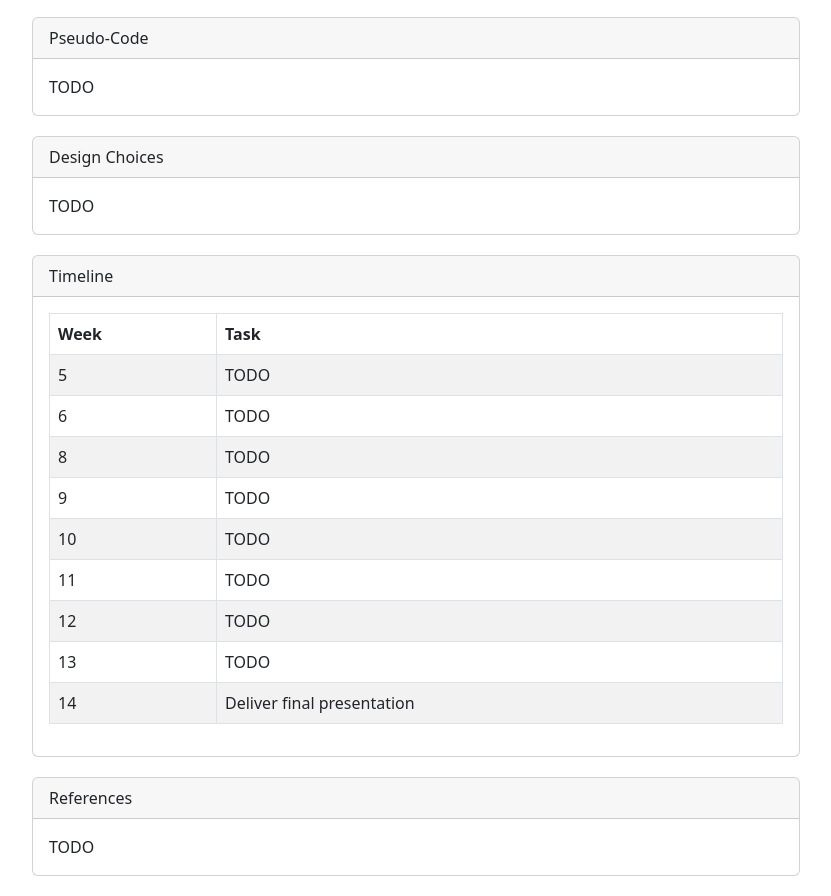
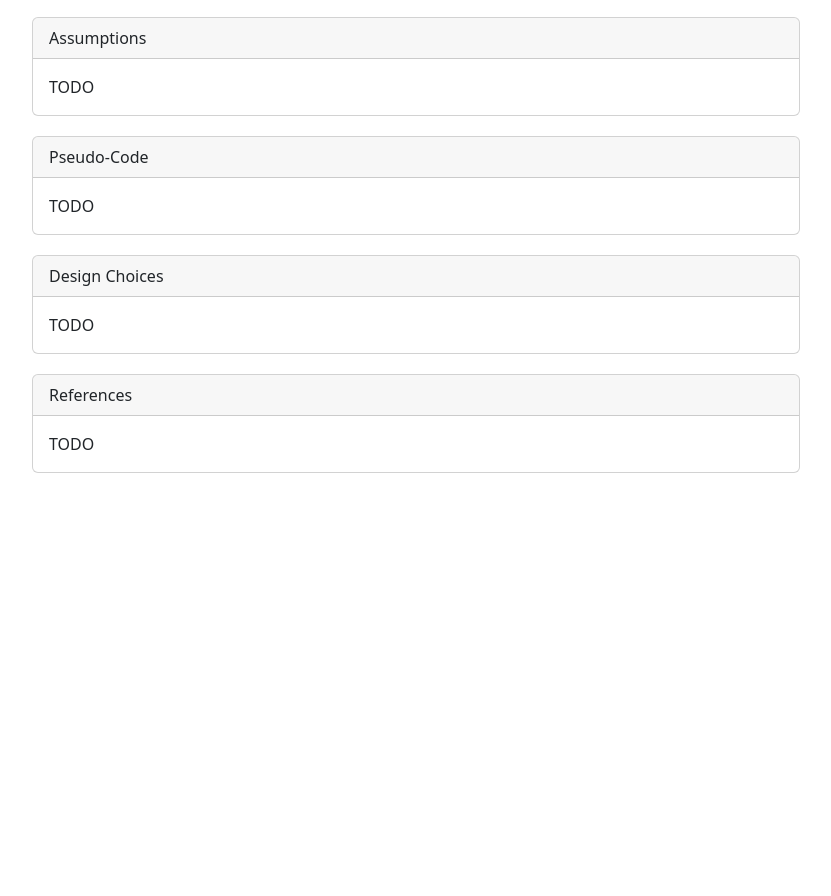
Before and after one commit to Ryanmmlarue/convex-hull, a React (Create React App) app: page /#/ in a window 1280 px wide. Shown: the part 440-1336 px from the top of the page, without its empty margins (224-1055 px from the left). After the commit the page ends 933 px from the top, so only its background shows below. Built offline with nearby package versions, Linux system fonts and the light colour scheme.

Commit message:
Small changes to information

```diff
--- a/src/features/Home/Home.tsx
+++ b/src/features/Home/Home.tsx
@@ -36,6 +36,15 @@ return (
     </Card>
 
     <Card className="card">
+      <Card.Header>Assumptions</Card.Header>
+      <Card.Body>
+        <Card.Text>
+          TODO
+        </Card.Text>
+      </Card.Body>
+    </Card>
+
+    <Card className="card">
       <Card.Header>Pseudo-Code</Card.Header>
       <Card.Body>
         <Card.Text>
@@ -54,13 +63,6 @@ return (
     </Card>
 
     <Card className="card">
-      <Card.Header>Timeline</Card.Header>
-      <Card.Body>
-      <Timeline />
-      </Card.Body>
-    </Card>
-
-    <Card className="card">
       <Card.Header>References</Card.Header>
       <Card.Body>
         <Card.Text>
--- a/src/features/Home/Timeline/Timeline.tsx
+++ /dev/null
@@ -1,54 +0,0 @@
-import { Table } from "react-bootstrap";
-
-const Timeline = () => {
-  return (
-    <Table striped bordered>
-      <thead>
-        <tr>
-          <th>Week</th>
-          <th>Task</th>
-        </tr>
-      </thead>
-      <tbody>
-        <tr>
-          <td>5</td>
-          <td>TODO</td>
-        </tr>
-        <tr>
-          <td>6</td>
-          <td>TODO</td>
-        </tr>
-        <tr>
-          <td>8</td>
-          <td>TODO</td>
-        </tr>
-        <tr>
-          <td>9</td>
-          <td>TODO</td>
-        </tr>
-        <tr>
-          <td>10</td>
-          <td>TODO</td>
-        </tr>
-        <tr>
-          <td>11</td>
-          <td>TODO</td>
-        </tr>
-        <tr>
-          <td>12</td>
-          <td>TODO</td>
-        </tr>
-        <tr>
-          <td>13</td>
-          <td>TODO</td>
-        </tr>
-        <tr>
-          <td>14</td>
-          <td>Deliver final presentation</td>
-        </tr>
-      </tbody>
-    </Table>
-  )
-}
-
-export default Timeline;
```
